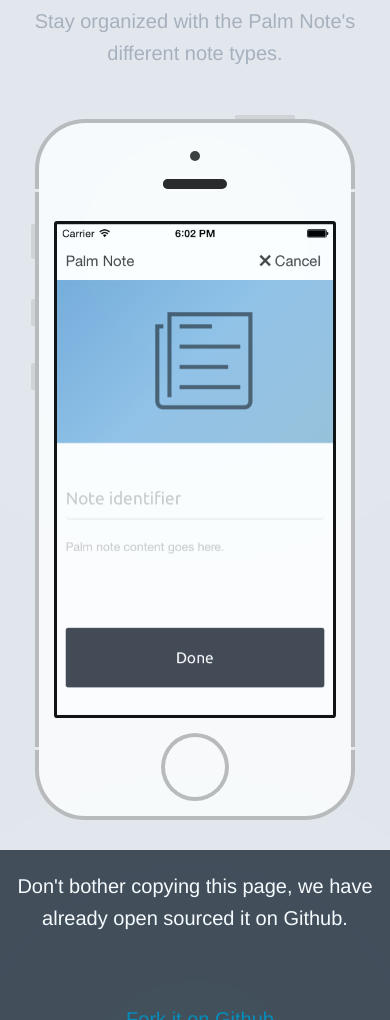
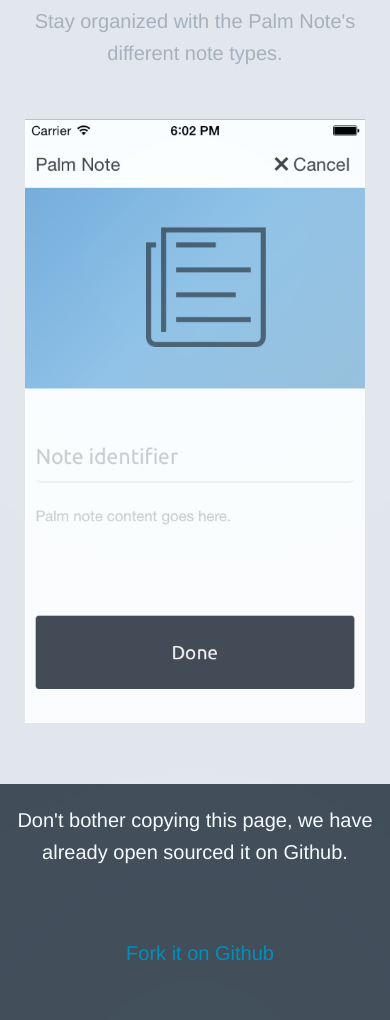
Before and after one commit to zhihaoli/SmarTEST-Website, a website: page index.html in a window 390 px wide. Shown: the part 1020-2040 px from the top of the page. Drawn offline with Linux system fonts and the light colour scheme; some icons are missing.

Commit message:
no phone

```diff
--- a/index.html
+++ b/index.html
@@ -82,16 +82,7 @@
                     </section>
                 </section>
                 <section class="columns small-12">
-                    <div id="iphone5s" class="silver">
-                            <div class="device" style="height:701px;">
-                                <div class="inner"></div>
-                                <div class="sleep"></div>
-                                <div class="volume"></div>
-                                <div class="camera"></div>
-                                <div class="top-bar"></div>
-                                <div class="sensor"></div>
-                                <div class="speaker"></div>
-                                <div class="screen">
+
                                     <section class="screenShotSlider">
                                         <div>
                                             <img src="img/ss2.png">
@@ -109,11 +100,6 @@
                                             <img src="img/ss6.png">
                                         </div>
                                     </section>
-                                </div>
-                                <div class="bottom-bar"></div>
-                                <div class="home"></div>
-                            </div>
-                    </div>
                 </section>
                 <section class="columns small-12 medium-4">
 
```
